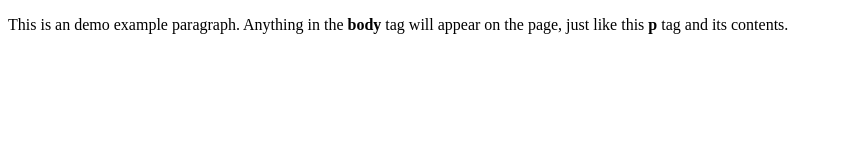
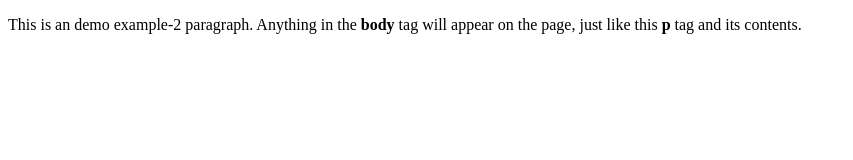
Before and after one commit to impks27/demo-github-jira, a plain HTML site: page index.html in a window 1280 px wide. Shown: the whole page, without its empty margins (0-853 px from the left). Drawn offline with Linux system fonts and the light colour scheme.

Commit message:
Update index.html

```diff
--- a/index.html
+++ b/index.html
@@ -4,6 +4,6 @@
     <title>This is the demo title of the webpage!</title>
   </head>
   <body>
-    <p>This is an demo example paragraph. Anything in the <strong>body</strong> tag will appear on the page, just like this <strong>p</strong> tag and its contents.</p>
+    <p>This is an demo example-2 paragraph. Anything in the <strong>body</strong> tag will appear on the page, just like this <strong>p</strong> tag and its contents.</p>
   </body>
 </html>
```
